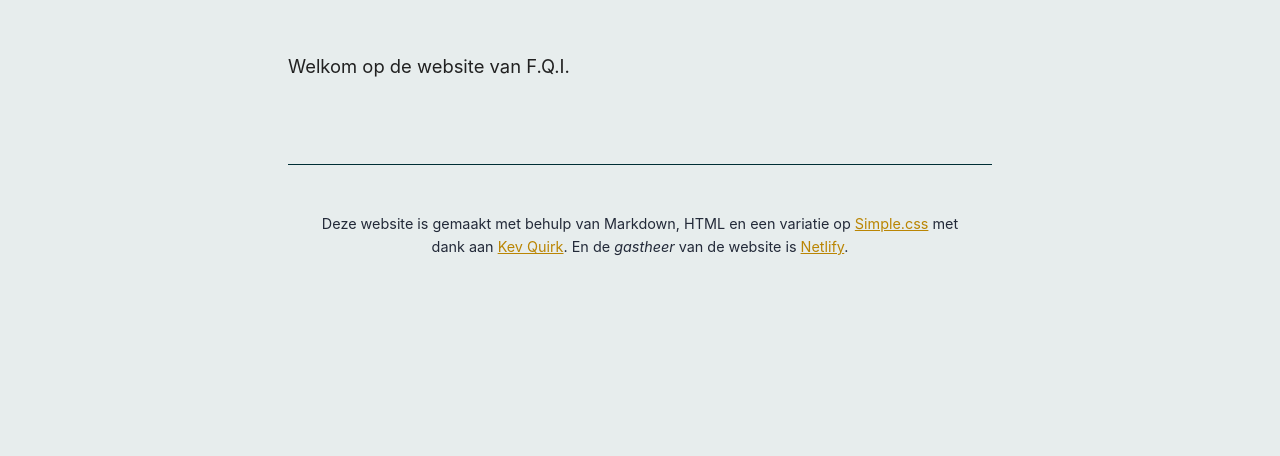
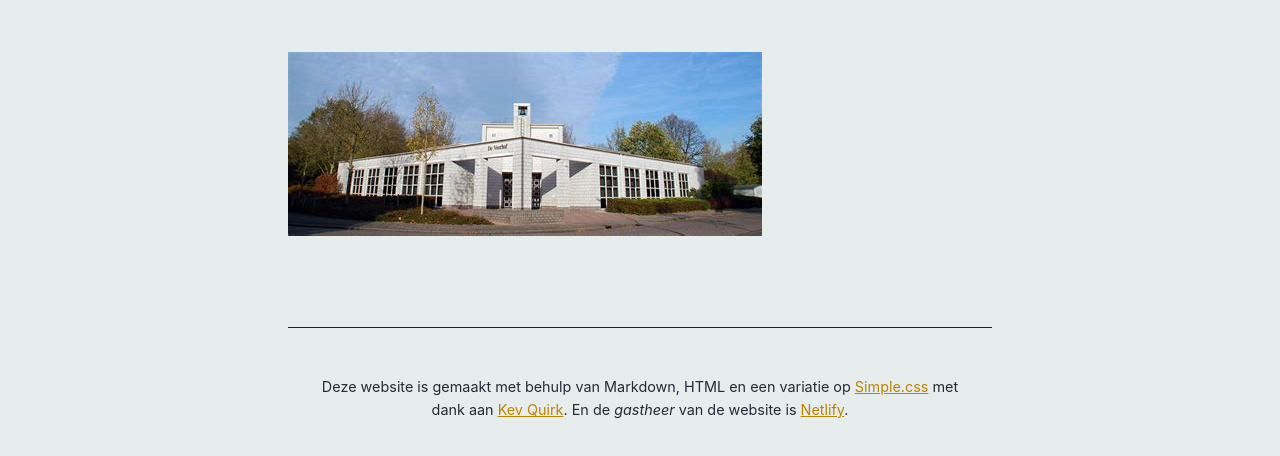
Before and after one commit to NicoSnijder/cat_website, a plain HTML site: page index.html in a window 1280 px wide. Shown: the part 196-652 px from the top of the page. Drawn offline with Linux system fonts and the light colour scheme.

Commit message:
algemeen #5

```diff
--- a/index.html
+++ b/index.html
@@ -31,7 +31,9 @@
 	<h2>Welkom!</h2>
 
 
-	<p>Welkom op de website van F.Q.I.</p>
+	<p>
+	<img src="images/kerk.png" >
+	</p>
 
 </body>
 
```
Also changed, not shown: images/kerk.png (added).
